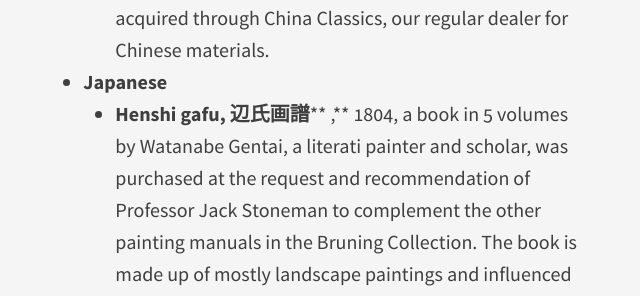
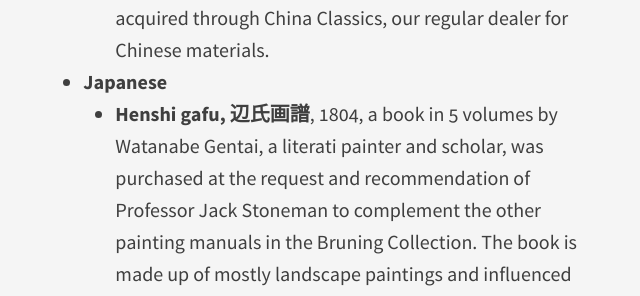
Before and after one commit to HBLL-Collection-Development/HBLL-Collection-Development.github.io, a Jekyll site: the page built from _posts/2018-12-20-34135.md, in a window 1280 px wide and 900 px high, scrolled down 4623 px. Shown: the part 159-455 px from the top of the window, without its empty margins (293-933 px from the left). Built offline with Jekyll 4.4.1, drawn with Linux system fonts in a browser that asks for light colours; some of the changed text lies outside the part shown.

Commit message:
Update 2018-12-20-34135.md

```diff
--- a/_posts/2018-12-20-34135.md
+++ b/_posts/2018-12-20-34135.md
@@ -101,7 +101,7 @@ The Asian Studies program reflects the interests and teaching contributions of m
     - **Chinese**
       - **Bian jiang bian wu zi liao wen xian chu bian: xi nan bian wu** 边疆边务资料文献初编 : 西南边务 [Border office materials documents, first series: southwest office] This collection of materials was requested by Professor Diana Duan, BYU professor of Chinese History in the History Department, to support her research on border regions and peoples of China. Cost: $1235, acquired through China Classics, our regular dealer for Chinese materials.
     - **Japanese**
-      - **Henshi gafu,** **辺氏画譜**** ,** 1804, a book in 5 volumes by Watanabe Gentai, a literati painter and scholar, was purchased at the request and recommendation of Professor Jack Stoneman to complement the other painting manuals in the Bruning Collection. The book is made up of mostly landscape paintings and influenced later literati painters. It was purchased from The Isseido Company in Tokyo for 200000 yen, about $1760, and has been cataloged for Rare. I was happy that the Asian Studies 34235 fund had remaining money toward the end of the year to allow us to purchase this title for Special Collections.
+      - **Henshi gafu, 辺氏画譜**, 1804, a book in 5 volumes by Watanabe Gentai, a literati painter and scholar, was purchased at the request and recommendation of Professor Jack Stoneman to complement the other painting manuals in the Bruning Collection. The book is made up of mostly landscape paintings and influenced later literati painters. It was purchased from The Isseido Company in Tokyo for 200000 yen, about $1760, and has been cataloged for Rare. I was happy that the Asian Studies 34235 fund had remaining money toward the end of the year to allow us to purchase this title for Special Collections.
     - **Korean**
         - In May a number of materials in English about North Korea were donated to the library by Dr. Michael Quinones, a former US Foreign Service officer who was stationed in North Korea for nearly two decades. Some of the donation will go to Special Collections; I reviewed the English materials in the Gifts area in June. These are rarely seen English-language materials published in North Korea in the 1990s and will add much to our sources on this country.
         - Upon his retirement at the end of June, 2018, Dr. Mark Peterson, professor of Korean in the Asian and Near Eastern Languages Department, sent his personal collection of books in Korean and English on Korea to the library as a donation. I reviewed these materials in August, and cataloging has begun on those I selected. To date 65 books in Korean have been cataloged; I am not sure how many English titles have been cataloged.
```
